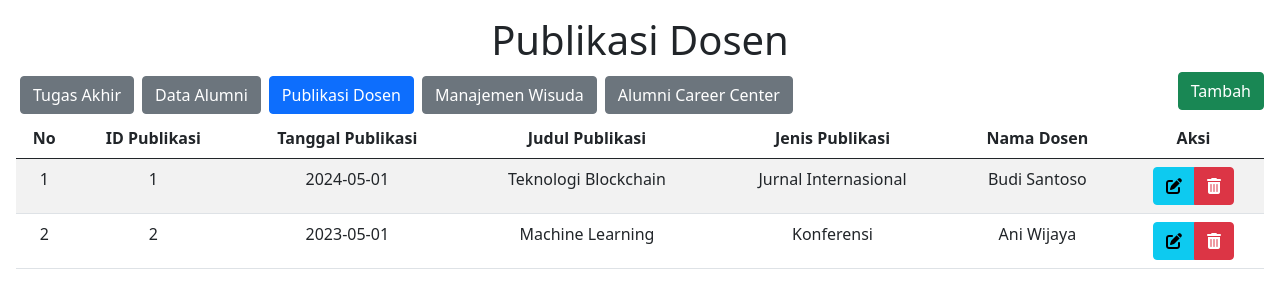
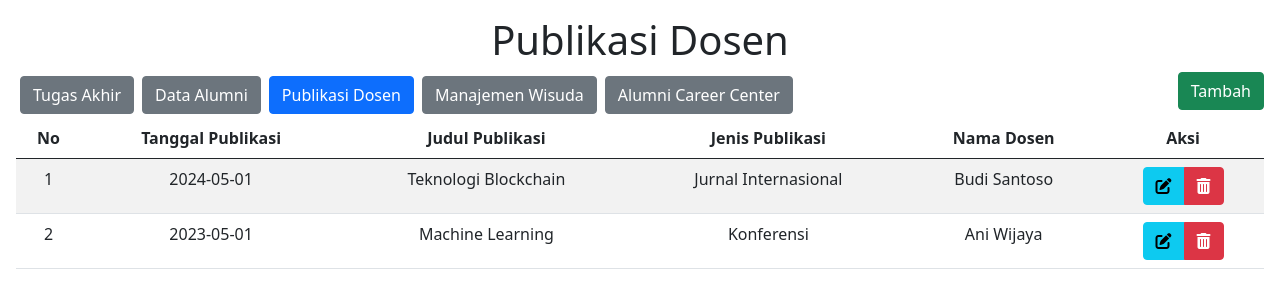
Before and after one commit to Nikkoadr/tugas_kelompok_pbo_lanjut, a Flask app: page /publikasi_dosen/ in a window 1280 px wide. Shown: the top 308 px of the page. Run offline with Flask 3, Linux system fonts and the light colour scheme; data comes from the database, SQL or seed files in the repository.

Commit message:
Update publikasi_dosen_index.html

```diff
--- a/modules/publikasi_dosen/templates/publikasi_dosen_index.html
+++ b/modules/publikasi_dosen/templates/publikasi_dosen_index.html
@@ -23,7 +23,6 @@
                 <thead>
                 <tr class="text-center">
                     <th>No</th>
-                    <th>ID Publikasi</th>
                     <th>Tanggal Publikasi</th>
                     <th>Judul Publikasi</th>
                     <th>Jenis Publikasi</th>
@@ -35,7 +34,6 @@
                 {% for obj in data %}
                 <tr class="text-center">
                     <td>{{ loop.index }}</td>
-                    <td>{{obj.id_publikasi_dosen}}</td>
                     <td>{{obj.tgl_publikasi}}</td>
                     <td>{{obj.judul}}</td>
                     <td>{{obj.jenis_publikasi}}</td>
```
